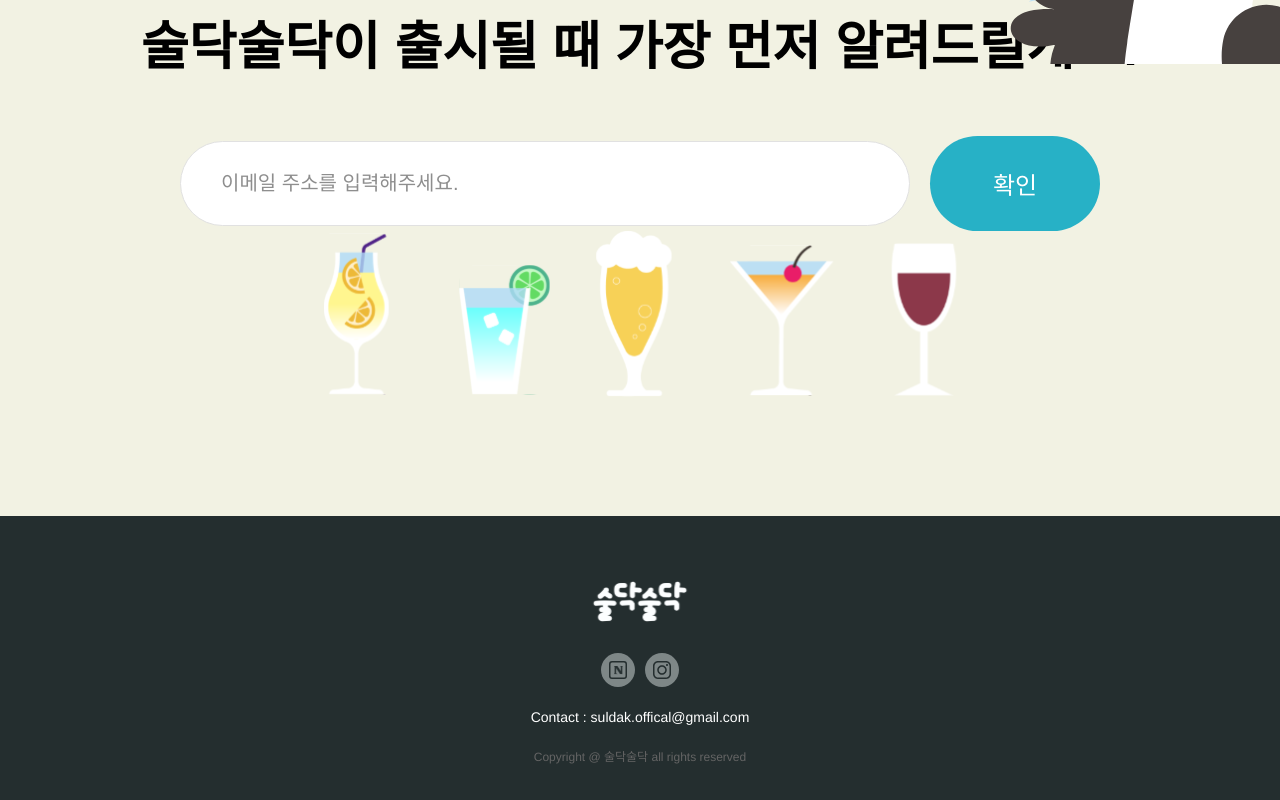
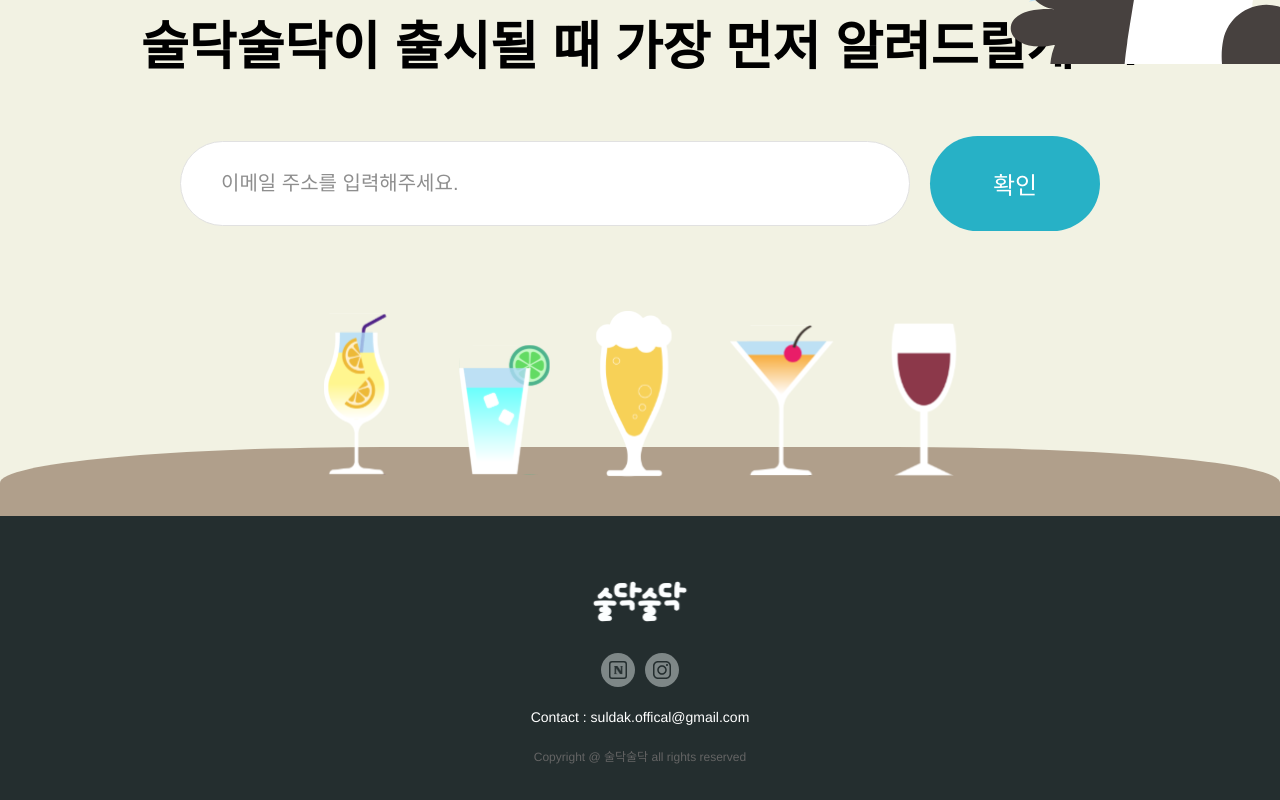
Before and after one commit to suldak/suldak-web, a React (Create React App) app: page / in a window 1280 px wide. Shown: the part 1864-2664 px from the top of the page. Built offline with nearby package versions, Linux system fonts and the light colour scheme.

Commit message:
[add] row-four 작업 & 랜딩 페이지

```diff
--- a/package.json
+++ b/package.json
@@ -16,6 +16,7 @@
     "react": "^18.2.0",
     "react-app-alias": "^2.2.2",
     "react-dom": "^18.2.0",
+    "react-icons": "^4.10.1",
     "react-responsive": "^9.0.2",
     "react-scripts": "5.0.1",
     "styled-components": "^6.0.7",
--- a/src/container/Footer/index.tsx
+++ b/src/container/Footer/index.tsx
@@ -31,6 +31,8 @@ const Container = styled.div`
   width: 100%;
   height: 284px;
   background-color: ${Color.footerBgColor};
+  position: relative;
+  z-index: 2;
 
   display: flex;
   align-items: center;
--- a/src/container/row-four/index.tsx
+++ b/src/container/row-four/index.tsx
@@ -28,13 +28,23 @@ const RowFour = () => {
           <Input value={emailInput.value} onChange={emailInput.onChange} />
           <SubmitButton onClick={submitEamil}>확인</SubmitButton>
         </div>
-        <img src={Cocktail} />
+        <img className="cocktail" src={Cocktail} />
+        <Floor />
       </Container>
     </RowContainer>
   );
 };
 
 export default RowFour;
+
+const Floor = styled.div`
+  width: 100%;
+  height: 400px;
+  border-radius: 30%;
+  transform: translate(0, 50px);
+  background-color: #b09f8b;
+  z-index: 1;
+`;
 
 const Container = styled.div`
   display: flex;
@@ -57,6 +67,11 @@ const Container = styled.div`
     align-items: center;
     gap: 20px;
   }
+
+  .cocktail {
+    z-index: 2;
+    transform: translate(0, 80px);
+  }
 `;
 
 const SubmitButton = styled.button`
--- a/src/container/row-one/index.tsx
+++ b/src/container/row-one/index.tsx
@@ -1,6 +1,7 @@
 import styled, { keyframes } from 'styled-components';
 import { motion } from 'framer-motion';
 import { Color } from '@styles/Colors';
+import { MdKeyboardDoubleArrowDown } from 'react-icons/md';
 
 // image & icon
 import SuldakBubble from '@assets/images/suldak-bubble.svg';
@@ -30,6 +31,9 @@ const RowOne = () => {
           <img src={Maka} className="row-one-image-maka" />
           <button className="noti-button">누구보다 빠르게 출시 알림 받기</button>
         </div>
+        <ScrollDownIcon>
+          <MdKeyboardDoubleArrowDown />
+        </ScrollDownIcon>
       </Container>
     </RowContainer>
   );
@@ -60,6 +64,17 @@ const scaleChange = keyframes`
   100% {
     transform: scale(1) translate(350px, -200px);
     opacity: 1;
+  }
+`;
+
+const scrollDown = keyframes`
+  0% {
+    opacity: 0;
+    transform: translate(0, 0px);
+  }
+  100% {
+    opacity: 100%;
+    transform: translate(0, 20px);
   }
 `;
 
@@ -138,3 +153,16 @@ const Container = styled.div`
     }
   }
 `;
+
+const ScrollDownIcon = styled.div`
+  position: absolute;
+  bottom: 30px;
+  color: white;
+  font-size: 48px;
+
+  animation-fill-mode: both;
+  animation-duration: 2000ms;
+  animation-delay: 1200ms;
+  animation-iteration-count: infinite;
+  animation-name: ${scrollDown};
+`;
```
Also changed, not shown: 1 other file (tests, documents, lock files or other folders).
